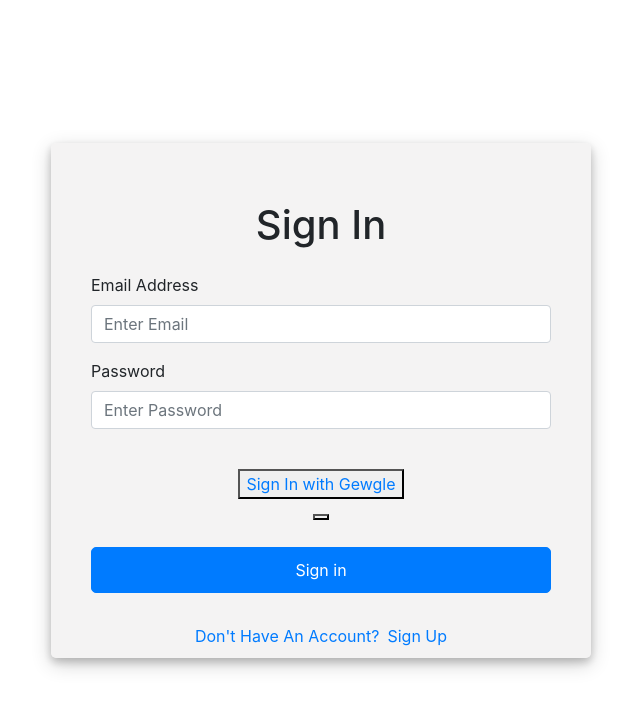
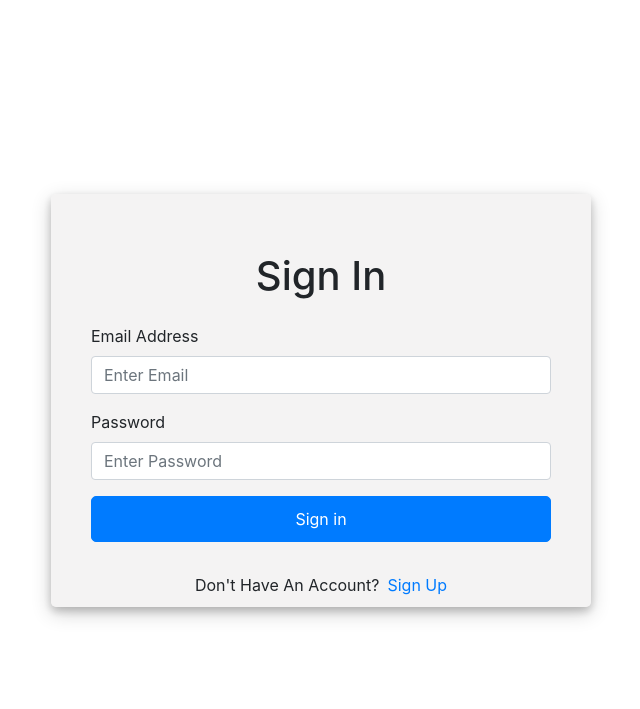
Before and after one commit to DuyBinhLeHa/MoviesReview, a Flask app: page /login in a window 1280 px wide. Shown: the top 709 px of the page, without its empty margins (319-959 px from the left). Run offline with Flask 2, Linux system fonts and the light colour scheme; some libraries are stand-ins or nearby versions.

Commit message:
finish all

```diff
--- a/templates/login.html
+++ b/templates/login.html
@@ -4,8 +4,6 @@
 <head>
     <meta charset="utf-8">
     <title>Sign In</title>
-    <link rel="shortcut icon" type="image/png" href="./imgs/KBAT.png" />
-    <link rel="icon" type="image/png" href="KBAT.png" />
     <link rel="stylesheet" href="https://stackpath.bootstrapcdn.com/bootstrap/4.3.1/css/bootstrap.min.css"
         integrity="sha384-ggOyR0iXCbMQv3Xipma34MD+dH/1fQ784/j6cY/iJTQUOhcWr7x9JvoRxT2MZw1T" crossorigin="anonymous">
 
@@ -86,18 +84,6 @@
                                         <input type="password" required="required" name="password"
                                             class="form-control mb-0" placeholder="Enter Password">
                                     </div>
-                                    <br>
-                                    <center><button> <a href="/loginauth" type="button">Sign In with Gewgle</a></button>
-                                    </center>
-                                    <div class="Google-Sign-In">
-                                        <center>
-                                            <button><a href="/login_google_authenticate" src="/imgs/Google-Sign-In.png"
-                                                    name="Google-Sign-In" width="450" height="90">
-                                            </button>
-                                        </center>
-                                        </center>
-                                        <br>
-                                    </div>
                                     <div class="sign-info">
                                         <button type="submit" class="btn btn-primary mb-2">Sign in</button>
                                     </div>
```
